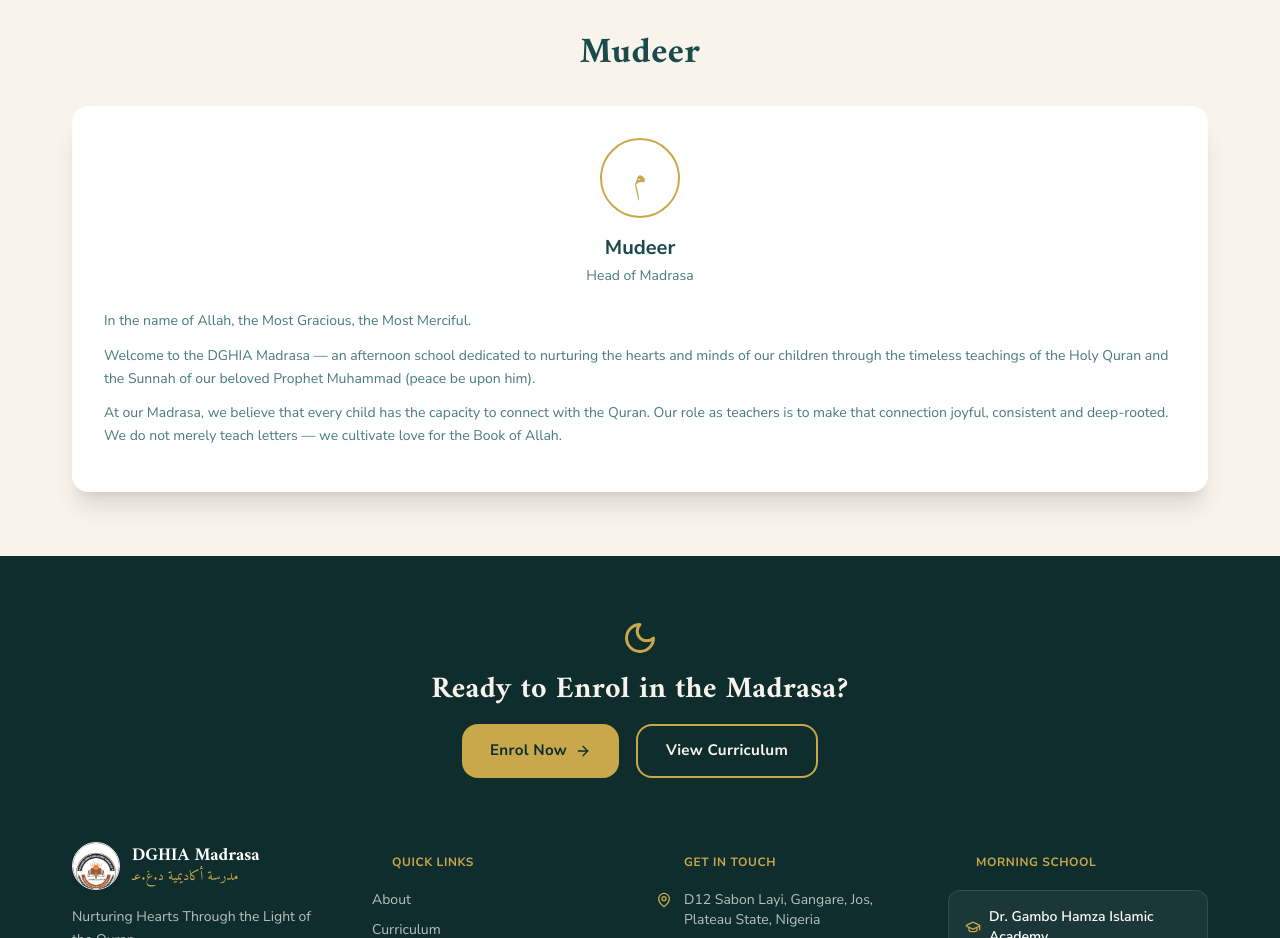
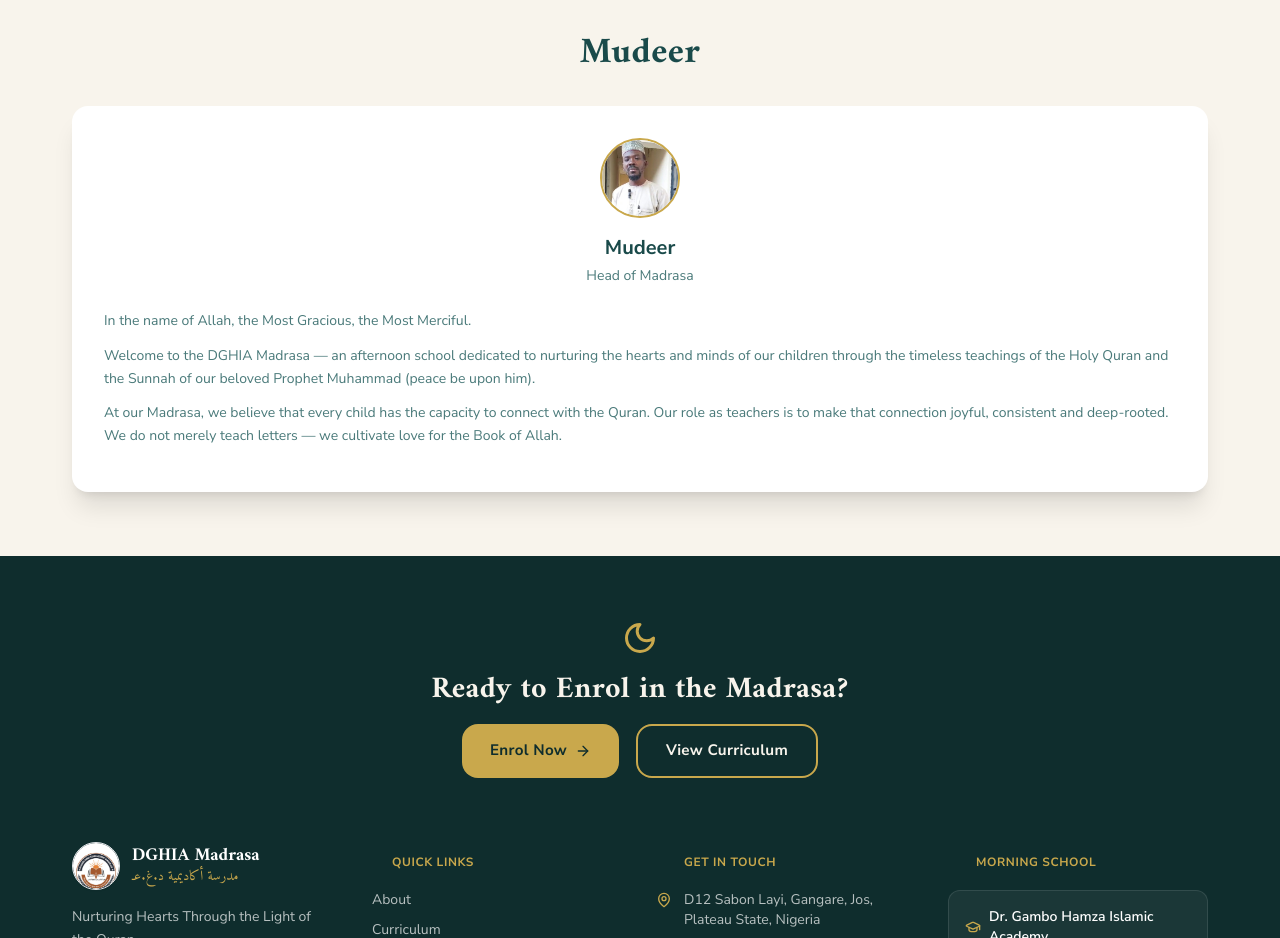
Before and after one commit to Muwatta/dgh-academy, a Next.js app: page /madrasa/about in a window 1280 px wide. Shown: the part 1860-2798 px from the top of the page. Built offline with nearby package versions, Linux system fonts and the light colour scheme.

Commit message:
updade an image

```diff
--- a/src/app/madrasa/about/page.tsx
+++ b/src/app/madrasa/about/page.tsx
@@ -1,4 +1,5 @@
 import type { Metadata } from "next";
+import Image from "next/image";
 import Link from "next/link";
 import { ArrowRight, Moon } from "lucide-react";
 import {
@@ -116,8 +117,14 @@ export default function MadrasaAboutPage() {
             Mudeer
           </h2>
           <div className="bg-white rounded-2xl p-8 shadow-xl">
-            <div className="w-20 h-20 rounded-full border-2 border-[var(--madrasa-accent)] flex items-center justify-center font-amiri text-[var(--madrasa-accent)] text-3xl mx-auto mb-4">
-              م
+            <div className="w-20 h-20 rounded-full border-2 border-[var(--madrasa-accent)] overflow-hidden mx-auto mb-4">
+              <Image
+                src={madrasaMallam.imageUrl ?? "/images/logo_dgh.jpg"}
+                alt={`${madrasaMallam.name} photo`}
+                width={80}
+                height={80}
+                className="h-full w-full object-cover"
+              />
             </div>
             <div className="font-bold text-[var(--madrasa-primary)] text-xl mb-1">
               {madrasaMallam.name}
```
Also changed, not shown: public/images/mudeer.jpg.
